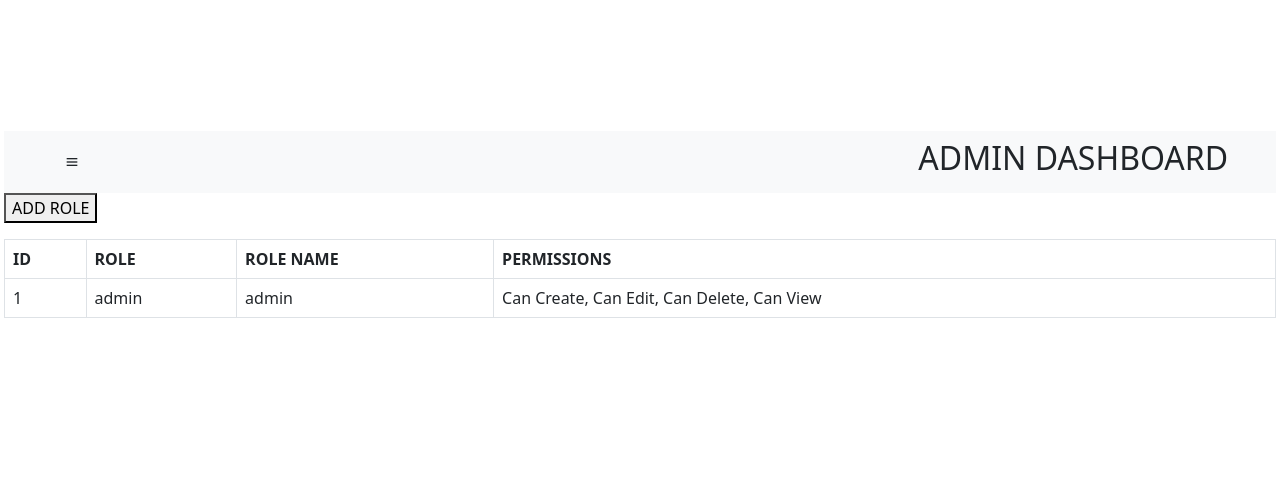
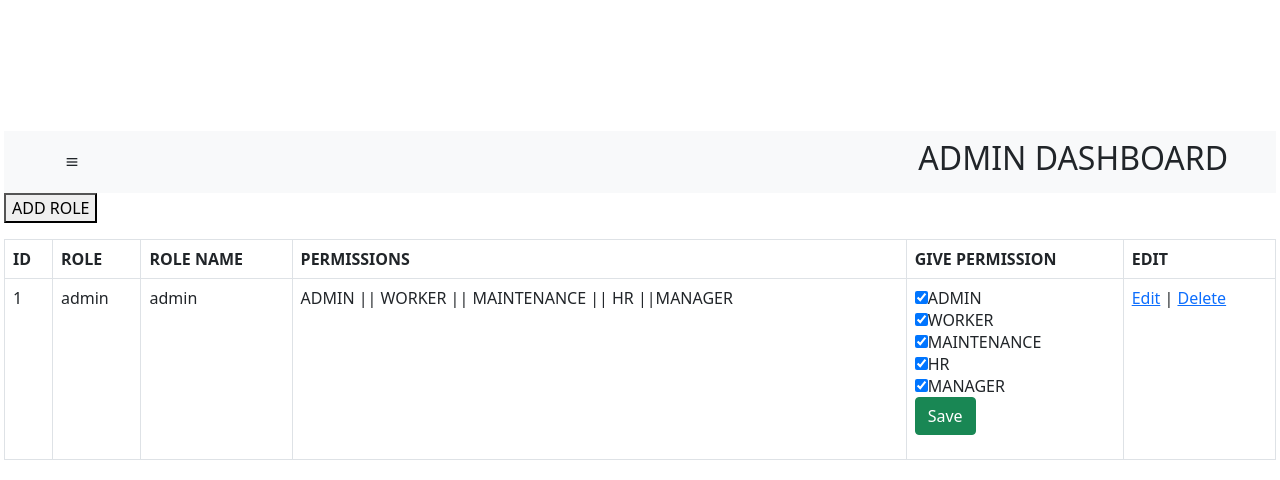
Before and after one commit to RamuCS/task_management, a PHP site: page /roles.php in a window 1280 px wide. Shown: the part 544-1024 px from the top of the page. Before the commit the page ends 862 px from the top, so only its background shows below. Run offline with PHP 8.4, Linux system fonts and the light colour scheme; tables that the repository leaves empty or names only in its code hold one stand-in row (values such as "Sample post").

Commit message:
newly commit files
newly commit files

```diff
--- a/roles.php
+++ b/roles.php
@@ -1,34 +1,48 @@
 <?php
 session_start();
-include("db.php");
+include("db.php"); // Ensure this connects to the database
 include("topnav.php");
 include("function.php");
 
-if ($_SERVER["REQUEST_METHOD"] == "POST") {
-    $title = $_POST['rolename'];
-    $role = $_POST['role'];
+// Saving permissions to an existing role
+if (isset($_POST['save_permissions'])) {
+    $role_id = $_POST['role_id'];
     $can_create = isset($_POST['can_create']) ? 1 : 0;
     $can_edit = isset($_POST['can_edit']) ? 1 : 0;
     $can_delete = isset($_POST['can_delete']) ? 1 : 0;
     $can_view = isset($_POST['can_view']) ? 1 : 0;
+    $manager = isset($_POST['manager']) ? 1 : 0;
 
-    if (empty($title)) {
-        echo "<font color='red'>Role field is empty.</font><br/>";
+    // Update query for permissions
+    $update_query = "UPDATE roles SET
+                        can_create='$can_create',
+                        can_edit='$can_edit',
+                        can_delete='$can_delete',
+                        can_view='$can_view',
+                        manager='$manager'
+                    WHERE role_id='$role_id'";
+
+    if (mysqli_query($mysqli, $update_query)) {
+        echo "<script>alert('Permissions updated successfully!'); window.location.href = window.location.href;</script>";
+    } else {
+        echo "<script>alert('Error updating permissions: " . mysqli_error($mysqli) . "');</script>";
     }
-    if (empty($role)) {
-        echo "<font color='red'>Role field is empty.</font><br/>";
+}
+
+// Handling the form to add a new role
+if (isset($_POST['Submit'])) {
+    $role_name = $_POST['rolename'];
+    $role_desc = $_POST['role'];
+
+    // Insert new role
+    $insert_query = "INSERT INTO roles (role_name, role) VALUES ('$role_name', '$role_desc')";
+    if (mysqli_query($mysqli, $insert_query)) {
+        echo "<script>alert('Role added successfully!'); window.location.href = window.location.href;</script>";
     } else {
-        // Call the function to add role with permissions
-        addrole($title, $role, $can_create, $can_edit, $can_delete, $can_view);
-        echo "<script type='text/javascript'>
-        alert('Role added successfully!');
-        window.location = '" . $_SERVER['PHP_SELF'] . "';
-        </script>";
-        exit();
+        echo "<script>alert('Error adding role: " . mysqli_error($mysqli) . "');</script>";
     }
 }
 ?>
-
 <!DOCTYPE html>
 <html lang="en">
 <head>
@@ -46,7 +60,7 @@ if ($_SERVER["REQUEST_METHOD"] == "POST") {
         <button id="myBtn1" class="b">ADD ROLE</button>
     </div>
 
-    <!-- Modal -->
+    <!-- Modal for adding a role -->
     <div id="myModal" class="modal">
         <div class="modal-content">
             <span class="close">&times;</span>
@@ -62,26 +76,25 @@ if ($_SERVER["REQUEST_METHOD"] == "POST") {
                         <td><input type="text" name="role" placeholder="Describe the role" required></td>
                     </tr>
                     <tr>
-                        <td>Permissions</td>
+                        <td>PERMISSIONS</td>
                         <td>
                             <input type="checkbox" name="can_create" value="1">ADMIN<br>
-                            <input type="checkbox" name="can_edit" value="1">MANAGER<br>
-                            <input type="checkbox" name="can_delete" value="1">ALL <br>
-                            <input type="checkbox" name="can_view" value="1">WORKER<br>
-                            <input type="checkbox" name="can_view" value="1">MAINTANANCE<br>
-
+                            <input type="checkbox" name="can_edit" value="1">WORKER<br>
+                            <input type="checkbox" name="can_delete" value="1">MAINTENANCE<br>
+                            <input type="checkbox" name="can_view" value="1">HR<br>
+                            <input type="checkbox" name="manager" value="1">MANAGER<br>
                         </td>
                     </tr>
                     <tr>
-                        <td><input type="reset" name="reset" value="Clear" class="b btn-success"></td>
-                        <td><input type="submit" name="Submit" value="Add" class="b btn-success"></td>
+                        <td><input type="reset" name="reset" value="Clear" class="btn btn-secondary"></td>
+                        <td><input type="submit" name="Submit" value="Add" class="btn btn-primary"></td>
                     </tr>
                 </table>
             </form>
         </div>
     </div>
 
-    <!-- Displaying Existing Roles -->
+    <!-- Display Existing Roles -->
     <table class="table table-bordered mt-3">
         <thead class="thead-light">
             <tr>
@@ -89,6 +102,8 @@ if ($_SERVER["REQUEST_METHOD"] == "POST") {
                 <th>ROLE</th>
                 <th>ROLE NAME</th>
                 <th>PERMISSIONS</th>
+                <th>GIVE PERMISSION</th>
+                <th>EDIT</th>
             </tr>
         </thead>
         <tbody>
@@ -101,17 +116,34 @@ if ($_SERVER["REQUEST_METHOD"] == "POST") {
                 <td><?php echo $res['role']; ?></td>
                 <td>
                     <?php
-                    echo ($res['can_create'] ? 'Can Create, ' : '') .
-                         ($res['can_edit'] ? 'Can Edit, ' : '') .
-                         ($res['can_delete'] ? 'Can Delete, ' : '') .
-                         ($res['can_view'] ? 'Can View' : '');
+                    echo ($res['can_create'] ? 'ADMIN || ' : '') .
+                         ($res['can_edit'] ? 'WORKER || ' : '') .
+                         ($res['can_delete'] ? 'MAINTENANCE || ' : '') .
+                         ($res['can_view'] ? 'HR ||' : '') .
+                         ($res['manager'] ? 'MANAGER' : '');
                     ?>
+                </td>
+                <td>
+                    <form action="<?php echo htmlspecialchars($_SERVER["PHP_SELF"]); ?>" method="post">
+                        <input type="hidden" name="role_id" value="<?php echo $res['role_id']; ?>">
+                        <input type="checkbox" name="can_create" <?php echo ($res['can_create'] ? 'checked' : ''); ?>>ADMIN<br>
+                        <input type="checkbox" name="can_edit" <?php echo ($res['can_edit'] ? 'checked' : ''); ?>>WORKER<br>
+                        <input type="checkbox" name="can_delete" <?php echo ($res['can_delete'] ? 'checked' : ''); ?>>MAINTENANCE<br>
+                        <input type="checkbox" name="can_view" <?php echo ($res['can_view'] ? 'checked' : ''); ?>>HR<br>
+                        <input type="checkbox" name="manager" <?php echo ($res['manager'] ? 'checked' : ''); ?>>MANAGER<br>
+                        <input type="submit" name="save_permissions" value="Save" class="btn btn-success">
+                    </form>
+                </td>
+                <td>
+                    <a href="editroles.php?role_id=<?php echo $res['role_id']; ?>">Edit</a> |
+                    <a href="deleteroles.php?role_id=<?php echo $res['role_id']; ?>" onClick="return confirm('Are you sure you want to delete?')">Delete</a>
                 </td>
             </tr>
         <?php endwhile; ?>
         </tbody>
     </table>
 
+    <!-- JavaScript for Modal -->
     <script src="https://cdn.jsdelivr.net/npm/bootstrap@5.0.0-beta2/dist/js/bootstrap.bundle.min.js"
         integrity="sha384-b5kHyXgcpbZJO/tY9Ul7kGkf1S0CWuKcCD38l8YkeH8z8QjE0GmW1gYU5S9FOnJ0" crossorigin="anonymous"></script>
     <script>
```
Also changed, not shown: deleteroles.php (added, +12 -0 lines), editroles.php (added, +79 -0 lines).
